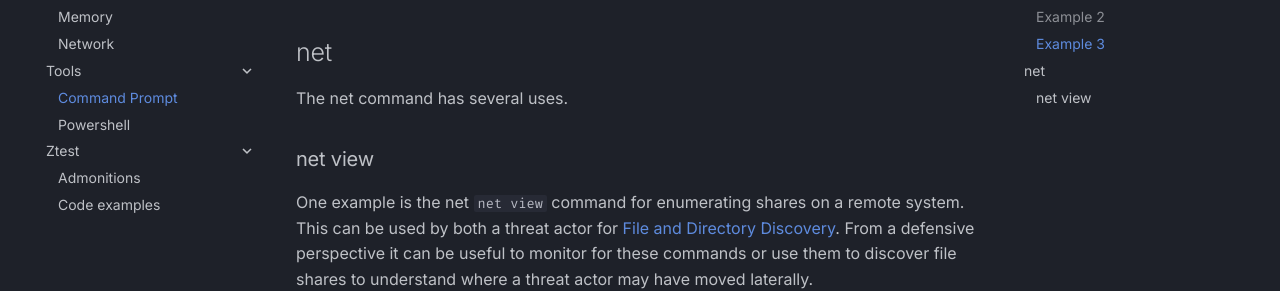
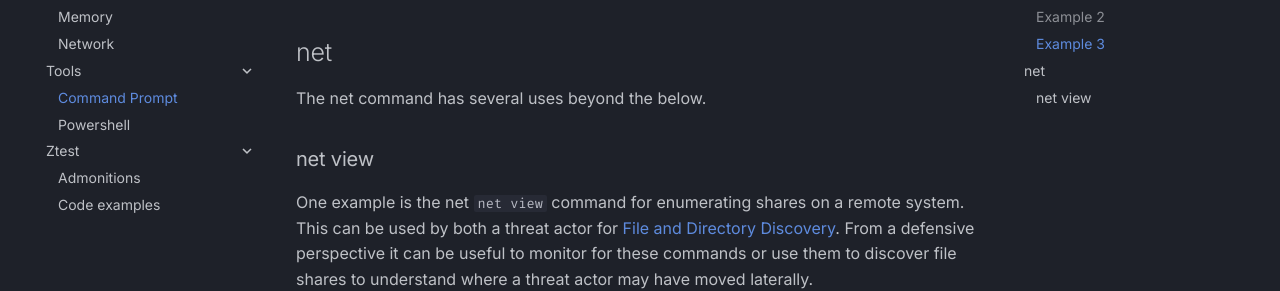
Before and after one commit to halfbackflip/edgethoughts, an MkDocs documentation site: the page built from docs/Tools/Command Prompt.md, in a window 1280 px wide and 900 px high, scrolled down 1922 px. Shown: the part 172-463 px from the top of the window. Built offline with MkDocs 1.6.1 and Material for MkDocs 9.7.7, drawn with Linux system fonts in a browser that asks for light colours.

Commit message:
Edited content

```diff
--- a/docs/Tools/Command Prompt.md
+++ b/docs/Tools/Command Prompt.md
@@ -60,7 +60,7 @@ pktmon start --etw -m real-time
 
 ## net
 
-The net command has several uses.
+The net command has several uses beyond the below.
 
 ### net view
 One example is the net `net view` command for enumerating shares on a remote system.
```
